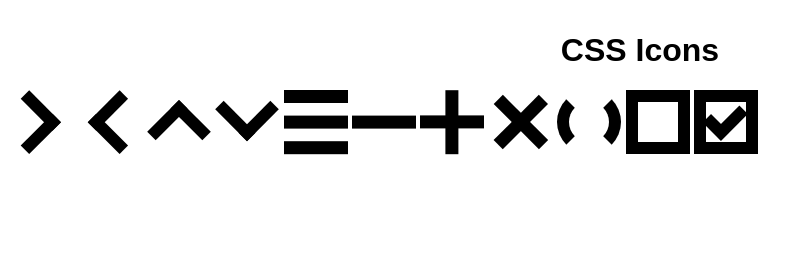
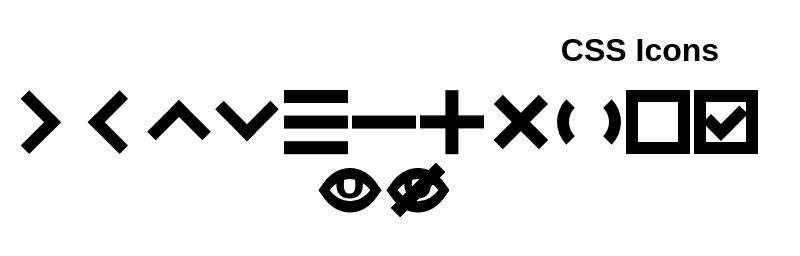
Before and after one commit to muggy8/css-icon, a plain HTML site: page index.html in a window 1280 px wide. Shown: the whole page, without its empty margins (0-800 px from the left). Drawn offline with Linux system fonts and the light colour scheme.

Commit message:
added icons for show and hide

```diff
--- a/icons.css
+++ b/icons.css
@@ -148,3 +148,50 @@
     width: 0.6em;
     height: 0.4em;
 }
+
+.icon.show,
+.icon.hide {
+    transform: rotate(45deg);
+    overflow: hidden;
+}
+
+.icon.show::before,
+.icon.hide::before {
+    border: solid calc(var(--stroke) * 0.66) currentColor;
+    border-top-left-radius: 0.6em;
+    border-bottom-right-radius: 0.6em;
+    width: 0.7em;
+    height: 0.7em;
+
+    transform:
+        translate(0.15em,0.15em)
+        matrix(
+            1.2, 0.2,
+            0.2, 1.2,
+            0, 0
+        );
+}
+
+.icon.show::after,
+.icon.hide::after {
+    content: "o";
+    font-family: monospace;
+    transform:
+        translate(0, -0.7em)
+        rotate(-45deg)
+        translate(-0.325em, -0.35em);
+    font-weight: 900;
+}
+
+.icon.hide {
+    background:
+    linear-gradient(
+        90deg,
+        var(--clear) 0,
+        var(--clear) calc(0.5em - calc(var(--stroke) / 2)),
+        currentcolor calc(0.5em - calc(var(--stroke) / 2)),
+        currentcolor calc(0.5em + calc(var(--stroke) / 2)),
+        var(--clear) calc(0.5em + calc(var(--stroke) / 2)),
+        var(--clear) 1em
+    );
+}
--- a/index.html
+++ b/index.html
@@ -41,17 +41,20 @@
         <script>
             const setupIcons = ()=>{
                 const bigIcon = document.querySelector("#big-icon.icon")
-                let currentIcon = ""
 
                 document.querySelectorAll(".icon:not(#big-icon)").forEach(iconEle=>{
                     const classes = iconEle.classList
 
                     iconEle.addEventListener("click", function(ev){
-                        bigIcon.classList
-                            .forEach(entry=>bigIcon.classList.remove(entry))
+                        Array.prototype.map.call(bigIcon.classList, item=>item)
+                            .forEach(entry=>{
+                                console.log("removing", entry)
+                                bigIcon.classList.remove(entry)
+                            })
+                        bigIcon.classList.add("animated")
                         classes.forEach(entry=>{
+                            console.log("adding", entry)
                             bigIcon.classList.add(entry)
-                            bigIcon.classList.add("animated")
                         })
                     })
                 })
@@ -75,6 +78,8 @@
                 <span class="icon loading"></span>
                 <span class="icon checkbox"></span>
                 <span class="icon checkbox checked"></span>
+                <span class="icon show"></span>
+                <span class="icon hide"></span>
             </div>
             <div class="icon-preview">
                 <div id="big-icon" class="animated icon"></div>
```
